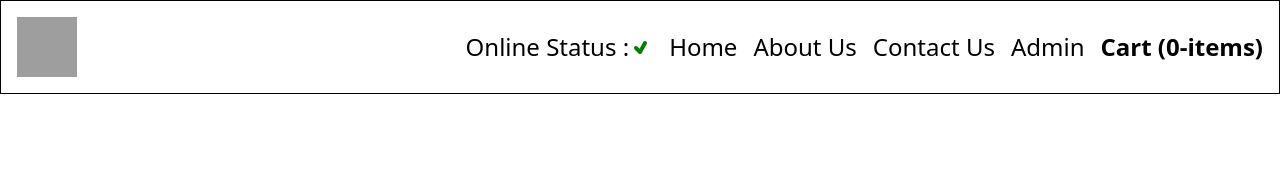
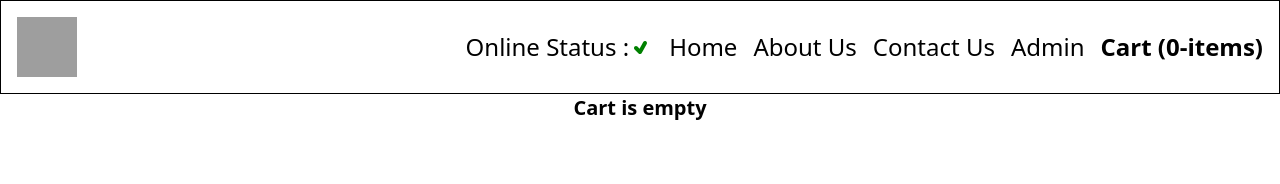
Before and after one commit to Saurabh-Singh-Negi/Food_App, a React (Vite) app: page /cart in a window 1280 px wide. Shown: the top 184 px of the page. Built offline with nearby package versions, Linux system fonts and the light colour scheme; grey boxes are pictures that could not be loaded.

Commit message:
clear cart functionality added

```diff
--- a/src/components/Cart.jsx
+++ b/src/components/Cart.jsx
@@ -1,11 +1,29 @@
 import React from "react";
 import ItemList from "./ItemList";
-import { useSelector } from "react-redux";
+import { useSelector, useDispatch } from "react-redux";
+import { clearItem } from "../utils/cartSlice.jsx";
+
 const Cart = () => {
   const itemList = useSelector((store) => store.cart.items);
+  const dispatch = useDispatch();
+  const handleClear = () => {
+    dispatch(clearItem());
+  };
   return (
-    <div className="w-1/2 mx-auto  ">
-      <ItemList item={itemList} />
+    <div className="w-1/2 mx-auto  text-center">
+      {itemList.length === 0 ? (
+        <h2 className="text-xl font-bold ">Cart is empty</h2>
+      ) : (
+        <>
+          <button
+            className="text-white p-2 rounded-lg mt-2 border-2 bg-black"
+            onClick={handleClear}
+          >
+            Clear Card
+          </button>
+          <ItemList item={itemList} />
+        </>
+      )}
     </div>
   );
 };
```
